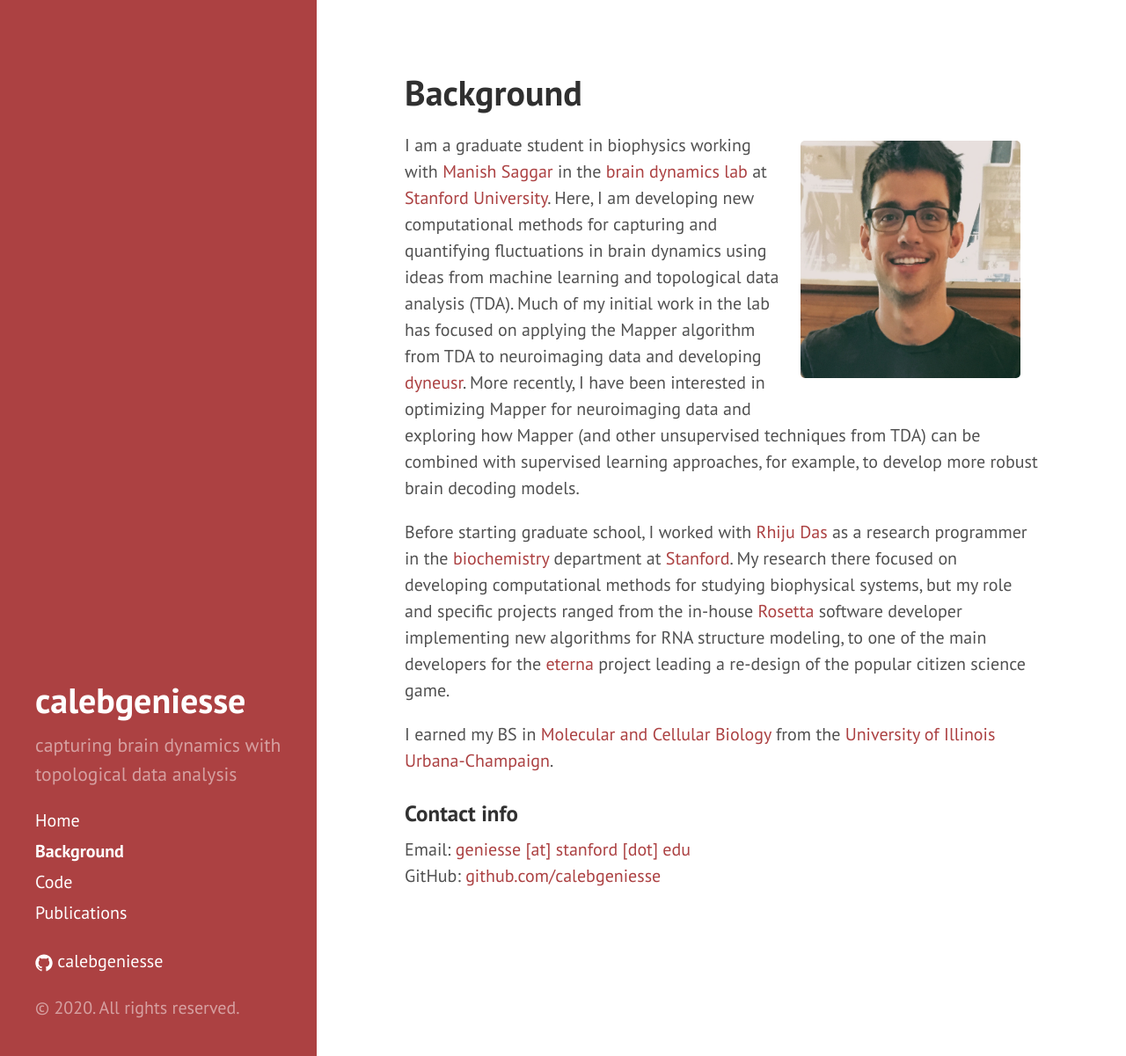
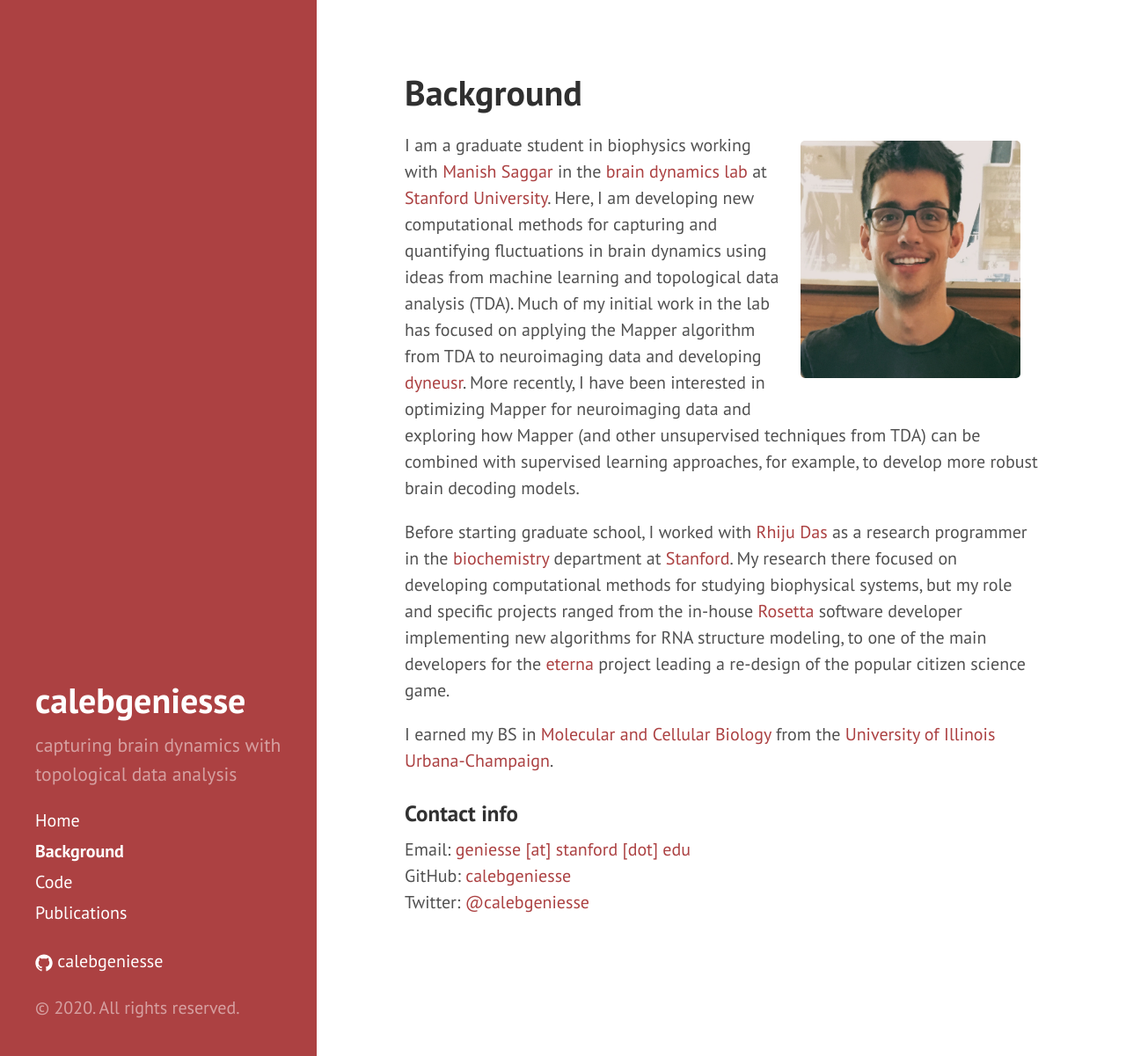
Before and after one commit to calebgeniesse/calebgeniesse.github.io, a Jekyll site: the page built from background.md, in a window 1280 px wide and 1201 px high. Shown: the whole window at 88% size. Built offline with Jekyll 4.4.1, drawn with Linux system fonts in a browser that asks for light colours.

Commit message:
update contact info

```diff
--- a/background.md
+++ b/background.md
@@ -20,4 +20,6 @@ I earned my BS in [Molecular and Cellular Biology](https://mcb.illinois.edu/) fr
 
 Email: [geniesse \[at\] stanford \[dot\] edu]()
 <br>
-GitHub: [github.com/calebgeniesse](https://github.com/calebgeniesse)
+GitHub: [calebgeniesse](https://github.com/calebgeniesse)
+<br>
+Twitter: [@calebgeniesse](https://twitter.com/calebgeniesse)
```
